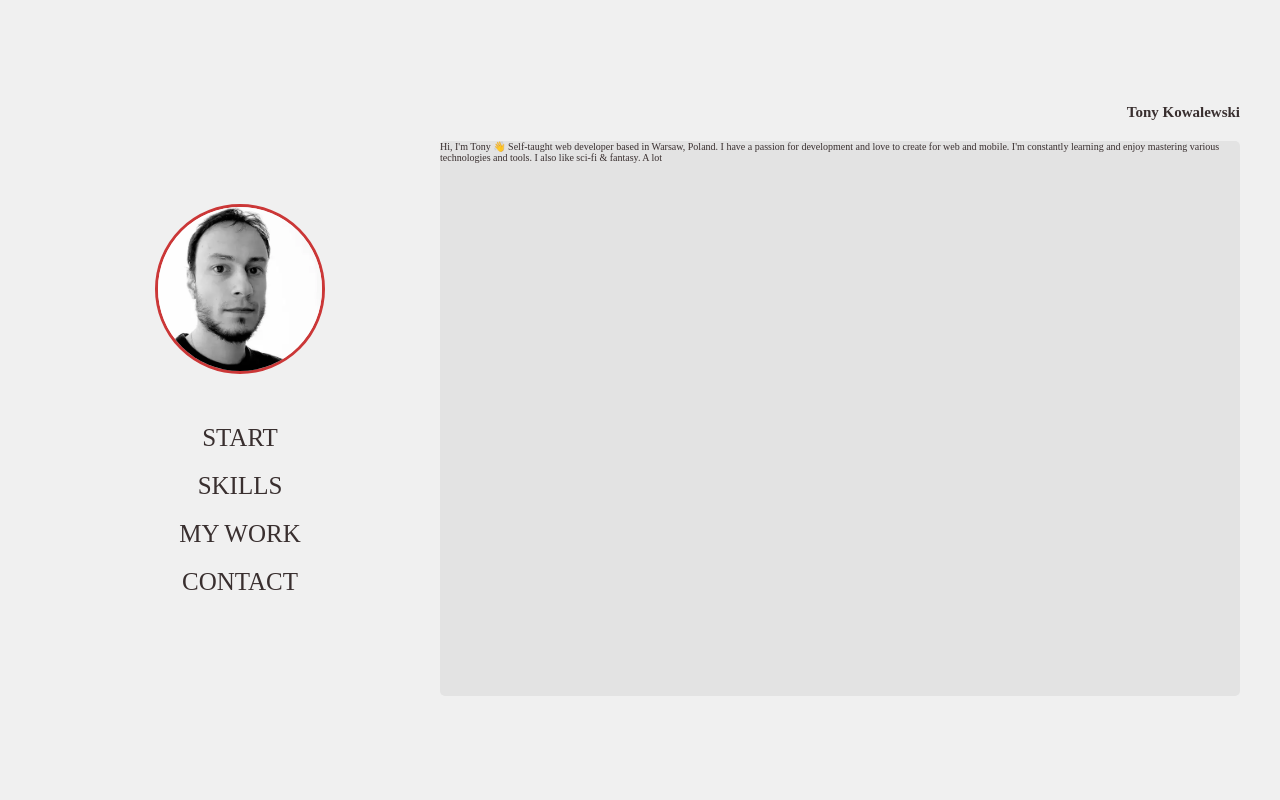
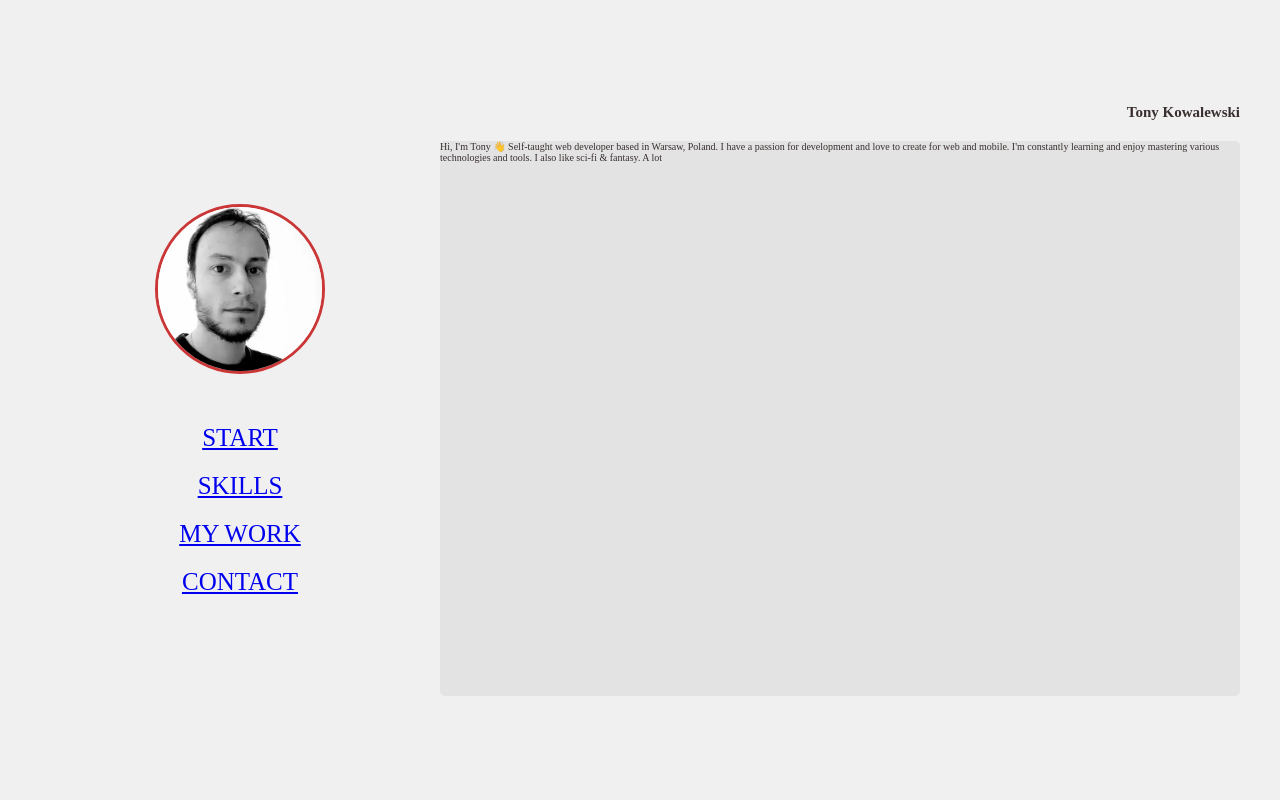
Before and after one commit to t-kowalewski/my_website_v2, a website: page index.html in a window 1280 px wide. Shown: the top 800 px of the page. Drawn offline with Linux system fonts and the light colour scheme.

Commit message:
add menu links

```diff
--- a/index.html
+++ b/index.html
@@ -18,10 +18,10 @@
       <img src="img/profile_pic.webp" alt="Tony Kowalewski">
 
       <ul class="menu">
-        <li class="menu__item">Start</li>
-        <li class="menu__item">Skills</li>
-        <li class="menu__item">My Work</li>
-        <li class="menu__item">Contact</li>
+        <li class="menu__item"><a href="#start">Start</a></li>
+        <li class="menu__item"><a href="#skills">Skills</a></li>
+        <li class="menu__item"><a href="#work">My Work</a></li>
+        <li class="menu__item"><a href="#contact">Contact</a></li>
       </ul>
     </nav>
 
--- a/sass/_base.scss
+++ b/sass/_base.scss
@@ -26,7 +26,7 @@ $font-display: 'Josefin Sans', sans-serif;
 html {
   box-sizing: border-box;
   font-size: 62.5%; // 1rem = 10px => 10px/16px
-
+  scroll-behavior: smooth;
   // @media only screen and (max-width: $bp-largest) {
   //   font-size: 50%;
   // }
```
Also changed, not shown: css/style.css.
